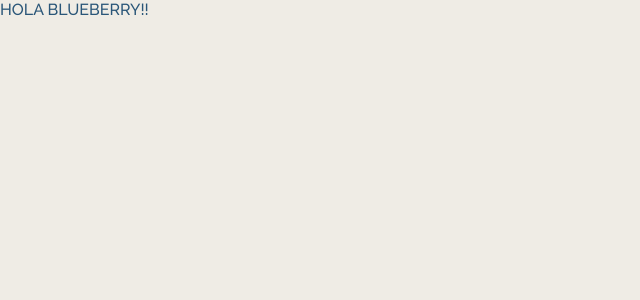
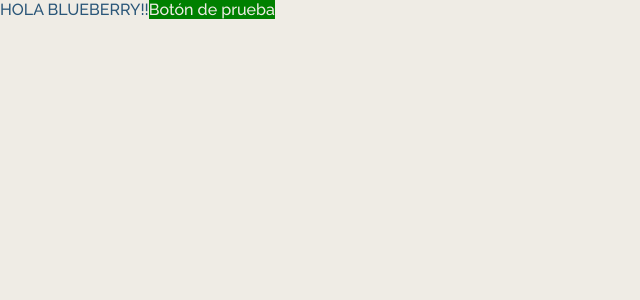
Before and after one commit to frontendcafe/cmyk-blueberry, a React (Create React App) app: page / in a window 1280 px wide. Shown: the top 300 px of the page, without its empty margins (0-640 px from the left). Built offline with nearby package versions, Linux system fonts and the light colour scheme.

Commit message:
feat: agrega variables globales
Refs #9

```diff
--- a/src/App.js
+++ b/src/App.js
@@ -1,7 +1,11 @@
+import Button from './components/Button'
+
 function App() {
   return (
     <div className="App">
       HOLA BLUEBERRY!!
+
+      <Button />
     </div>
   );
 }
--- a/src/components/Button/index.js
+++ b/src/components/Button/index.js
@@ -0,0 +1,11 @@
+import './styles.scss';
+
+function Button() {
+  return (
+    <button className="button">
+      Botón de prueba
+    </button>
+  );
+}
+
+export default Button;
--- a/src/components/Button/styles.scss
+++ b/src/components/Button/styles.scss
@@ -1,4 +1,10 @@
-.Button {
-    background-color: pink;
-    color: white;
+@use 'src/styles/utils' as *;
+
+.button {
+  color: $color-bg;
+  background: $color-primary;
+
+  @include media(lg) {
+    background: green;
+  }
 }
--- a/src/styles/_base.scss
+++ b/src/styles/_base.scss
@@ -1,8 +1,10 @@
+@use 'utils' as *;
+
 *,
 ::after,
 ::before {
   box-sizing: border-box;
-  border: 0 solid #E5E5E5;
+  border: 0 solid $color-bg;
 }
 
 :root {
@@ -13,17 +15,17 @@ html {
   tab-size: 4;
   -o-tab-size: 4;
   -moz-tab-size: 4;
-  line-height: 1.2;
+  line-height: $base-leading;
   -webkit-text-size-adjust: 100%;
 }
 
 body {
   margin: 0;
-  color: #2A5678;
   min-height: 100vh;
-  font-family: 'Raleway', -apple-system, BlinkMacSystemFont, 'Segoe UI', Roboto, Helvetica, Arial, sans-serif;
   line-height: inherit;
-  background: #EFECE5;
+  font-family: $raleway;
+  background: $color-bg;
+  color: $color-secondary;
   -webkit-tap-highlight-color: transparent;
 }
 
--- /dev/null
+++ b/src/styles/_utils.scss
@@ -0,0 +1,61 @@
+/* Base Styles */
+$base-size: 16px;
+$base-leading: 1.2;
+
+
+/* Fonts */
+$raleway: 'Raleway', -apple-system, BlinkMacSystemFont, 'Segoe UI', Roboto, Helvetica, Arial, sans-serif;
+
+
+/* Colors */
+$color-primary: #4F84F9;
+$color-secondary: #2A5678;
+
+$color-bg: #EFECE5;
+$color-card: #524FF9;
+$color-text: #323037;
+$color-text-disabled: #B3B3B3;
+
+
+/* Sizes */
+$size-sm: 0.875rem;     // 14px
+$size-base: 1rem;       // $base-size
+$size-md: 1.125rem;     // 18px
+$size-lg: 1.25rem;      // 20px
+$size-xl: 1.375rem;     // 22px
+$size-2xl: 1.5rem;      // 24px
+$size-3xl: 1.75rem;     // 28px
+$size-4xl: 1.875rem;    // 30px
+$size-5xl: 2.25rem;     // 36px
+
+
+/* Rounded */
+$rounded: 10px;
+$rounded-lg: 20px;
+$rounded-full: 50%;
+
+
+/* Shadow */
+$shadow: 4px 5px 50px rgba(0, 0, 0, 0.4);
+$shadow-lg: 0px 1px 10px rgba(0, 0, 0, 0.25);
+
+
+/* Media Queries */
+$breakpoints: (
+  sm: 576px,
+  md: 768px,
+  lg: 1024px,
+  xl: 1280px
+);
+
+@mixin media($media) {
+  @if map-has-key($breakpoints, $media) {
+    @media screen and (min-width: map-get($breakpoints, $media)) {
+      @content;
+    }
+  }
+
+  @else {
+    @error 'Los valores permitidos son: sm, md, lg, xl';
+  }
+}
```
